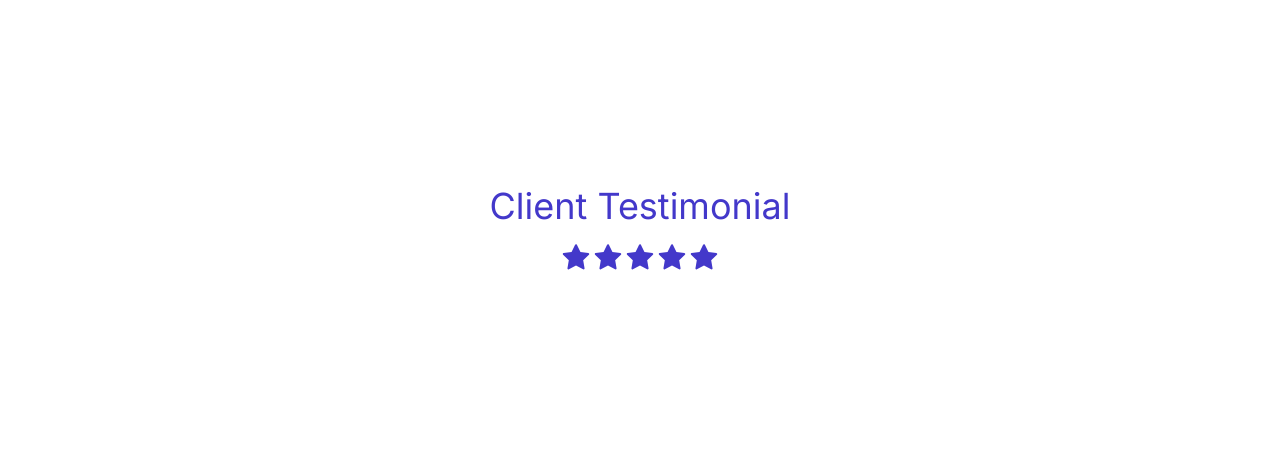
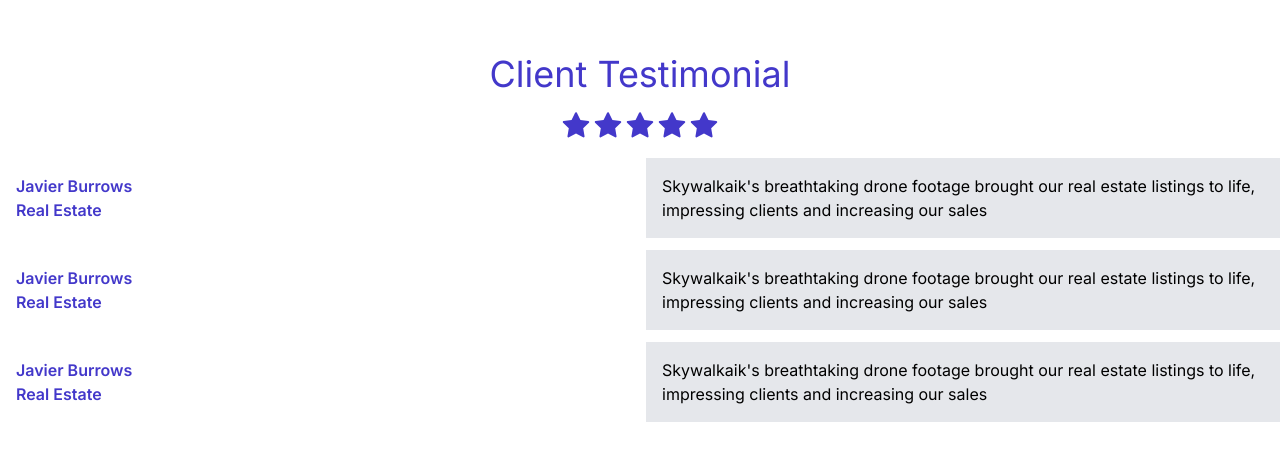
Before and after one commit to SushantChhetry/skywalkair-drones, a Next.js app in the folder skywalkair-website/: page /client in a window 1280 px wide. Shown: the part 162-622 px from the top of the page. Built offline with nearby package versions, Linux system fonts and the light colour scheme.

Commit message:
Basic testimonials

```diff
--- a/skywalkair-website/app/client/page.tsx
+++ b/skywalkair-website/app/client/page.tsx
@@ -12,6 +12,43 @@ const Client = () => {
         <AiFillStar size={32} />
         <AiFillStar size={32} />
       </div>
+      <div className="grid grid-cols-2 grid-rows-3 gap-3">
+        <div className="p-4 text-indigo-700 font-semibold">
+          <h1>Javier Burrows</h1>
+          <h4>Real Estate</h4>
+        </div>
+
+        <div className="bg-gray-200 p-4 ">
+          <p>
+            Skywalkaik&apos;s breathtaking drone footage brought our real estate
+            listings to life, impressing clients and increasing our sales
+          </p>
+        </div>
+
+        <div className=" p-4 text-indigo-700 font-semibold">
+          <h1>Javier Burrows</h1>
+          <h4>Real Estate</h4>
+        </div>
+
+        <div className="bg-gray-200 p-4">
+          <p>
+            Skywalkaik&apos;s breathtaking drone footage brought our real estate
+            listings to life, impressing clients and increasing our sales
+          </p>
+        </div>
+
+        <div className=" p-4 text-indigo-700 font-semibold">
+          <h1>Javier Burrows</h1>
+          <h4>Real Estate</h4>
+        </div>
+
+        <div className="bg-gray-200 p-4">
+          <p>
+            Skywalkaik&apos;s breathtaking drone footage brought our real estate
+            listings to life, impressing clients and increasing our sales
+          </p>
+        </div>
+      </div>
     </div>
   );
 };
```
